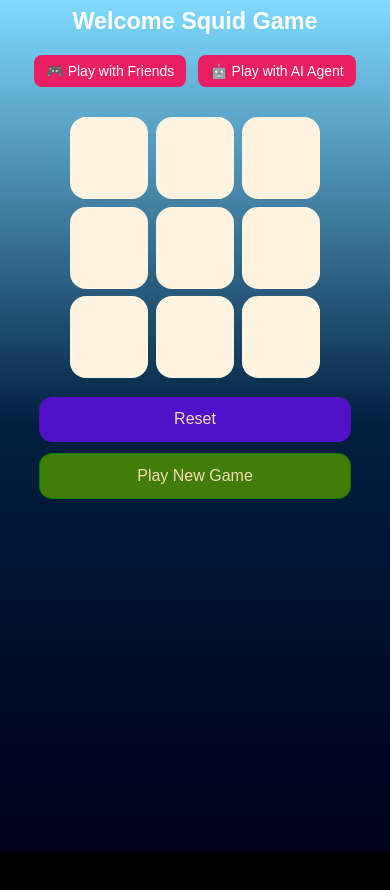
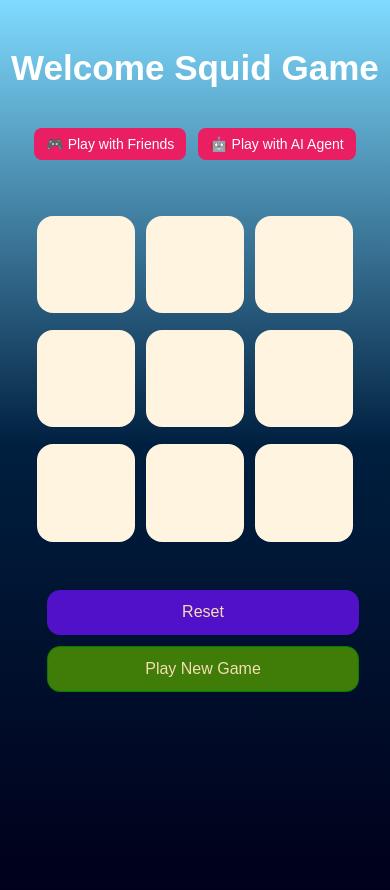
Before and after one commit to nitaisutradhar769/squid-game-js, a plain HTML site: page index.html in a window 390 px wide. Before the commit the page ends 852 px from the top, so only its background shows below. Drawn offline with Linux system fonts and the light colour scheme.

Commit message:
Update front

```diff
--- a/CSS/style.css
+++ b/CSS/style.css
@@ -159,9 +159,9 @@ body{
 
 @media (max-width: 576px) {
   h1 {
-    font-size: 6vw;
+    font-size: 9vw;
     color: white;
-    margin-top: 0.5rem;
+    margin-top: 3rem;
   }
 
 .mode-buttons {
@@ -170,7 +170,7 @@ body{
   flex-direction: row;
   justify-content: center;
   align-items: center;
-  /* padding: 10px; */
+  padding: 20px;
 
   /* FIX: Ensure visibility */
   opacity: 1;
@@ -186,30 +186,32 @@ body{
 
   .container {
     height: auto;
-    padding: 10px;
+    padding: 13px;
   }
 
   .game {
-    width: 80vmin;
-    height: 65vmin;
-    gap: 2vmin;
+    width: 90vmin;
+    height: 85vmin;
+    gap: 3vmin;
   }
 
   .box {
-    width: 20vmin;
-    height: 21vmin;
+    width: 25vmin;
+    height: 25vmin;
     font-size: 10vmin;
   }
 
   .btn-wrapper {
     flex-direction: column;
-    margin-top: 1rem;
+    margin-top: 2rem;
+    margin-bottom: 20px;
   }
 
   #reset-btn,
   #new-btn {
     width: 80%;
     font-size: 1rem;
+    margin-left: 1rem;
   }
 
   #winner,
```
Also changed, not shown: test.html (deleted, +0 -19 lines).
